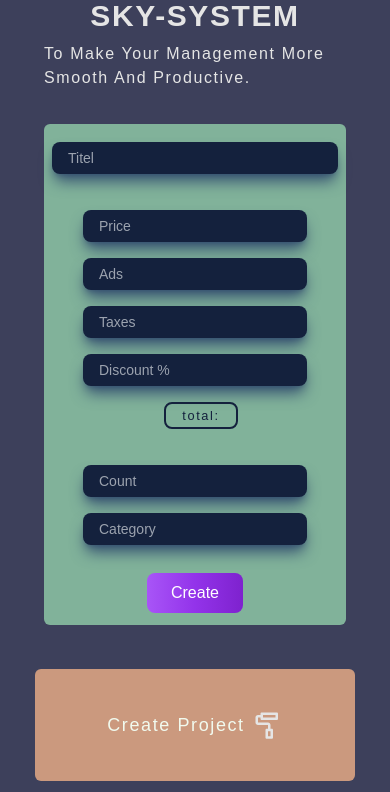
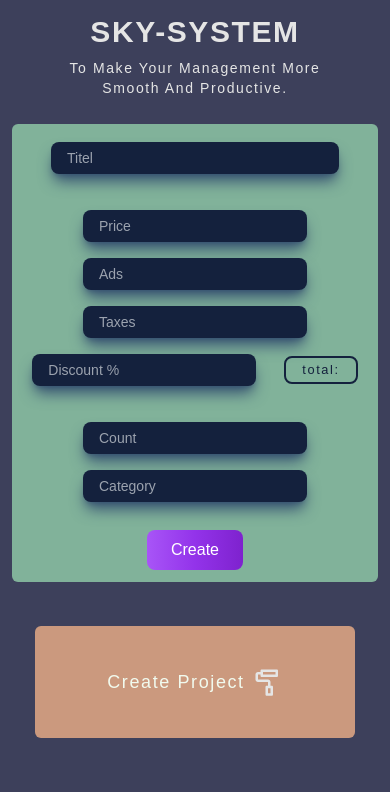
Before and after one commit to jafarsky/sky-management, a website: page index.html in a window 390 px wide. Shown: the top 792 px of the page. Drawn offline with nearby package versions, Linux system fonts and the light colour scheme; files that its build step writes are made by us from their sources.

Commit message:
more smooth

```diff
--- a/index.html
+++ b/index.html
@@ -15,12 +15,12 @@
 
         <!------ header section -------------------------------------------------->
         <header class="h-20 w-auto mx-11 flex justify-center items-center flex-col">
-            <h1 class="p-2 text-3xl font-bold uppercase">SKY-SYSTEM</h1>
-            <p class="font-medium">To Make Your Management More Smooth And Productive.</p>
+            <h1 class="p-2 pt-8 md:pt-2 text-3xl font-bold uppercase">SKY-SYSTEM</h1>
+            <p class="font-light md:font-medium text-sm text-center md:text-base">To Make Your Management More Smooth And Productive.</p>
         </header>
 
-        <!------------ inputs section -------------------------------------------->
-        <section class="inputs bg-[#81b29a] rounded-md w-auto h-auto mx-11 my-11">
+        <!------------ inputs section ---------------------------------------------------->
+        <section class="inputs bg-[#81b29a] rounded-md w-auto h-auto mx-3 md:mx-11 my-11">
             <div class="flex justify-center mb-5 pt-2.5">
                 <input type="text" placeholder="Titel" id="title" class="w-72 sm:w-96">
             </div>
@@ -50,16 +50,15 @@
                     <div class="hover:text-purple-600 cursor-pointer" onclick="create_update()">
                         <svg width="30" height="30" viewBox="0 0 24 24"><path fill="currentColor" d="M20 7V3c0-.55-.45-1-1-1H7c-.55 0-1 .45-1 1v1H4c-1.1 0-2 .9-2 2v4c0 1.1.9 2 2 2h8v3h-1c-.55 0-1 .45-1 1v6c0 .55.45 1 1 1h4c.55 0 1-.45 1-1v-6c0-.55-.45-1-1-1h-1v-3c0-1.1-.9-2-2-2H4V6h2v1c0 .55.45 1 1 1h12c.55 0 1-.45 1-1zM8 4h10v2H8V4zm6 17h-2v-4h2v4z"/></svg>
                     </div>
-
                 </div>
             </div>
         </section>
 
         <!------------- outputs section -------------------------------------------->
-        <section class="outputs h-auto w-auto mx-11 my-11 bg-[#2b2d42] rounded-md">
+        <section class="outputs h-auto w-auto mx-3 mb-11 md:mx-11 md:my-11 bg-[#2b2d42] rounded-md">
             <div id="outputs" class="hidden">
                 <!----------------------------------------------------- search section ----->
-                <div class="searchBlock flex justify-center flex-wrap items-center px-10 pt-4">
+                <div class="searchBlock flex flex-col md:flex-row justify-center flex-wrap items-center pt-1 md:px-10 md:pt-4">
                     <div>
                         <input onkeyup="searchProducts(this.value)" type="text" id="search" placeholder="Search By Tittle">
                     </div>
```
Also changed, not shown: tailaind/output.css.
